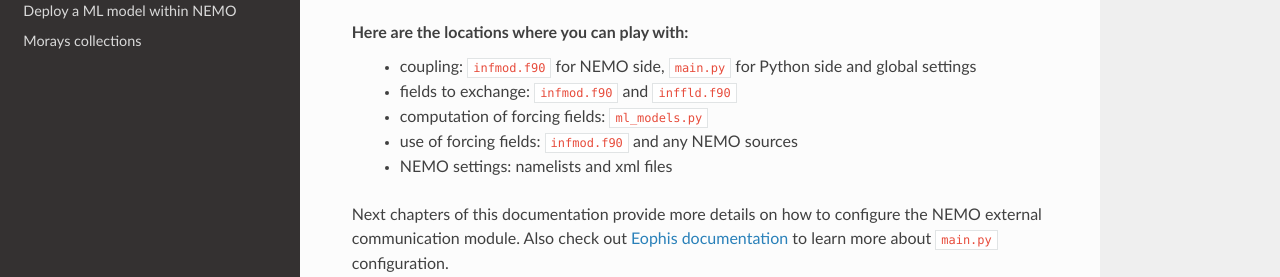
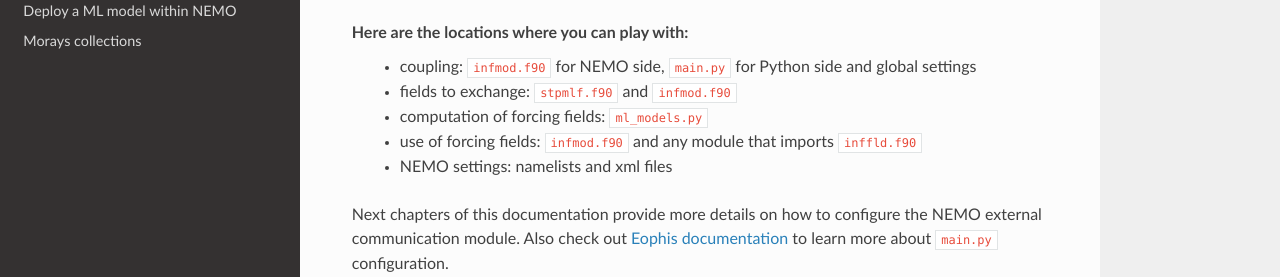
Before and after one commit to morays-community/morays-doc, a Sphinx documentation site: the page built from docs/source/getting_started.rst, in a window 1280 px wide and 900 px high, scrolled down 7648 px. Shown: the part 436-713 px from the top of the window. Built offline with Sphinx 7.4.7 and the Read the Docs theme 2.0.0, drawn with Linux system fonts in a browser that asks for light colours.

Commit message:
update getting started

```diff
--- a/docs/source/getting_started.rst
+++ b/docs/source/getting_started.rst
@@ -388,9 +388,9 @@ From now on, you have an useable deployed Morays experiment. Do not hesitate to
 
 Here are the locations where you can play with:
     - coupling: ``infmod.f90`` for NEMO side, ``main.py`` for Python side and global settings
-    - fields to exchange: ``infmod.f90`` and ``inffld.f90``
+    - fields to exchange: ``stpmlf.f90`` and ``infmod.f90``
     - computation of forcing fields: ``ml_models.py``
-    - use of forcing fields: ``infmod.f90`` and any NEMO sources
+    - use of forcing fields: ``infmod.f90`` and any module that imports ``inffld.f90``
     - NEMO settings: namelists and xml files
 
 
```
